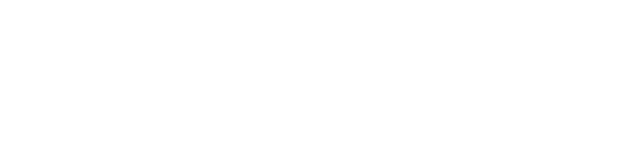
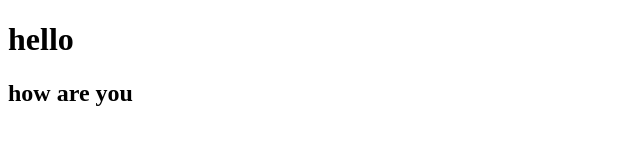
Before and after one commit to Govardhangogati/Example, a plain HTML site: page example1/index.html in a window 1280 px wide. Shown: the whole page, without its empty margins (0-640 px from the left). Drawn offline with Linux system fonts and the light colour scheme.

Commit message:
second commit

```diff
--- a/example1/index.html
+++ b/example1/index.html
@@ -6,6 +6,8 @@
     <title>Document</title>
 </head>
 <body>
+    <h1>hello</h1>
 
+    <h2>how are you</h2>
 </body>
 </html>
```
